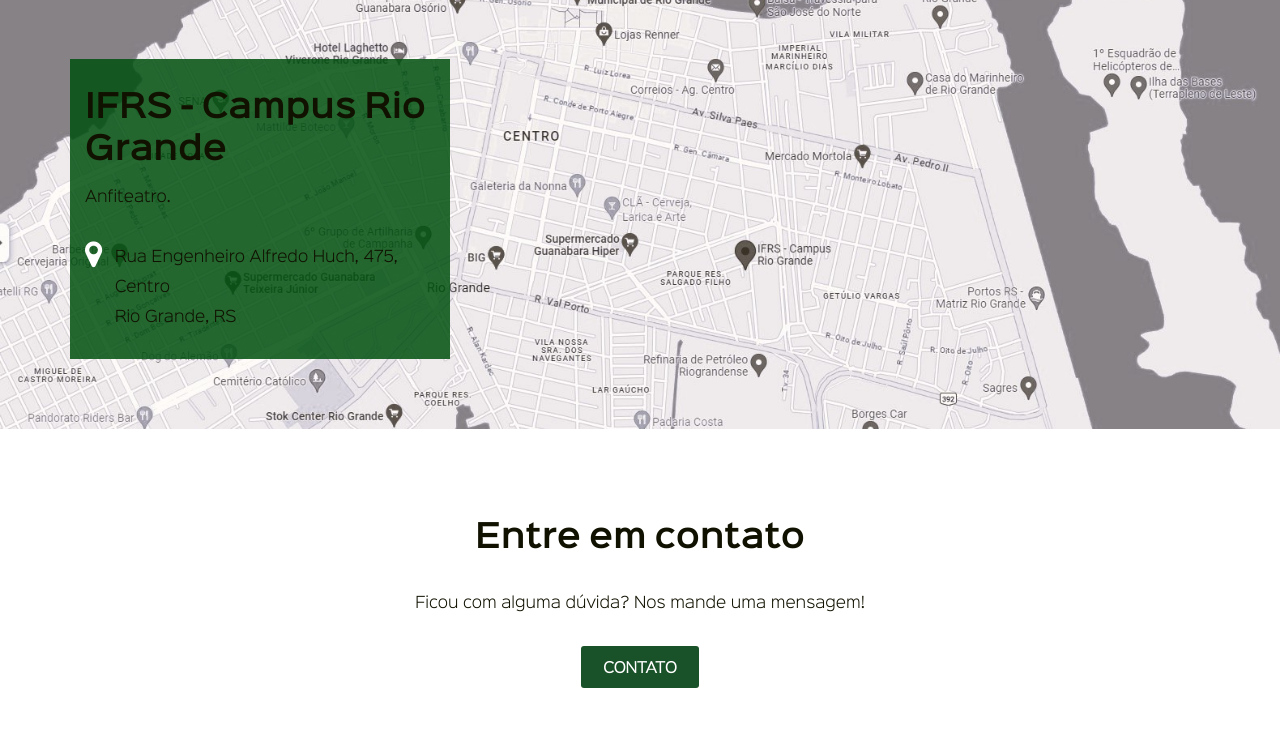
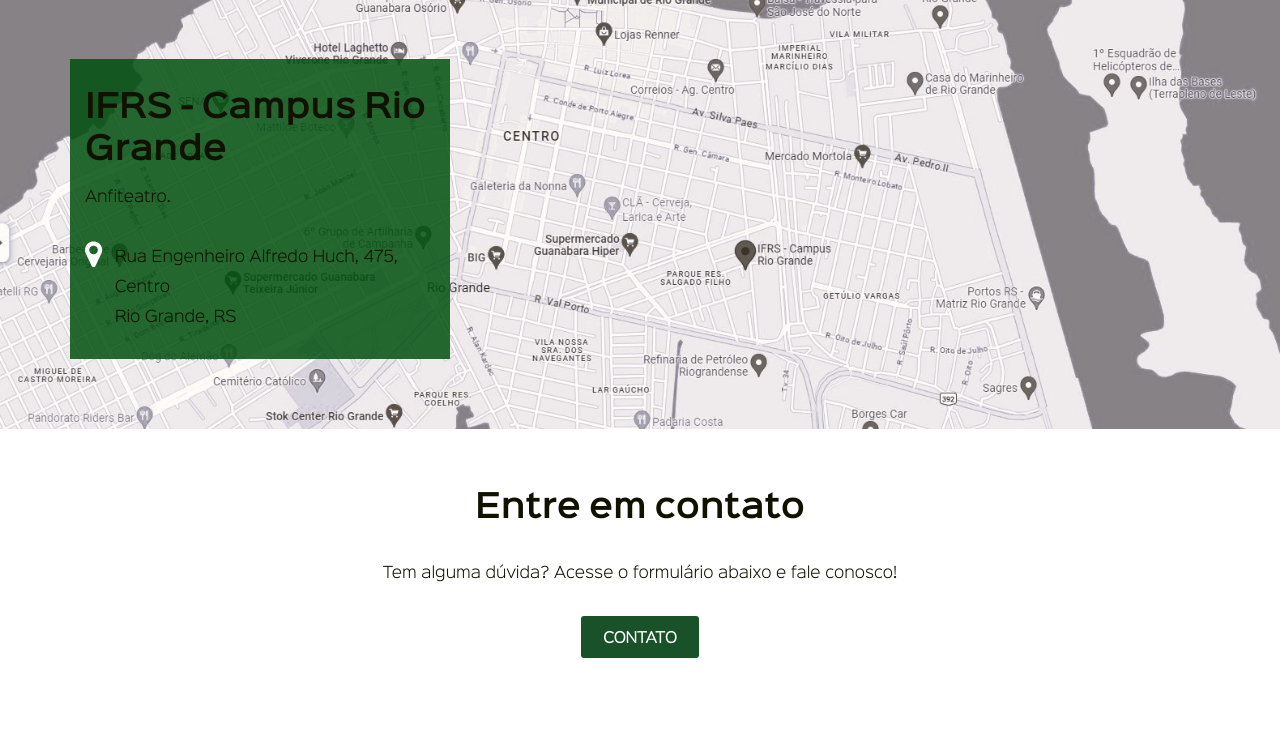
Before and after one commit to pedromchd/django-eventif, a Django app: page / in a window 1280 px wide. Shown: the part 2311-3040 px from the top of the page. After the commit the page ends 2969 px from the top, so only its background shows below. Run offline with Django 4.2, Linux system fonts and the light colour scheme; some libraries are stand-ins or nearby versions.

Commit message:
Update index.html

```diff
--- a/core/templates/index.html
+++ b/core/templates/index.html
@@ -144,9 +144,9 @@
     <!-- CONTACT -->
     <section id="contact">
         <div class="contact row">
-            <div class="text-align-center row desktop-12 padding-top-2 min-h-10 container">
+            <div class="text-align-center row desktop-12 padding-top-1 min-h-9 container">
                 <h2>Entre em contato</h2>
-                <p>Ficou com alguma dúvida? Nos mande uma mensagem!</p>
+                <p>Tem alguma dúvida? Acesse o formulário abaixo e fale conosco!</p>
                 <a class="btn-basic btn-green" href="/contato/">Contato</a>
             </div>
         </div>
```
